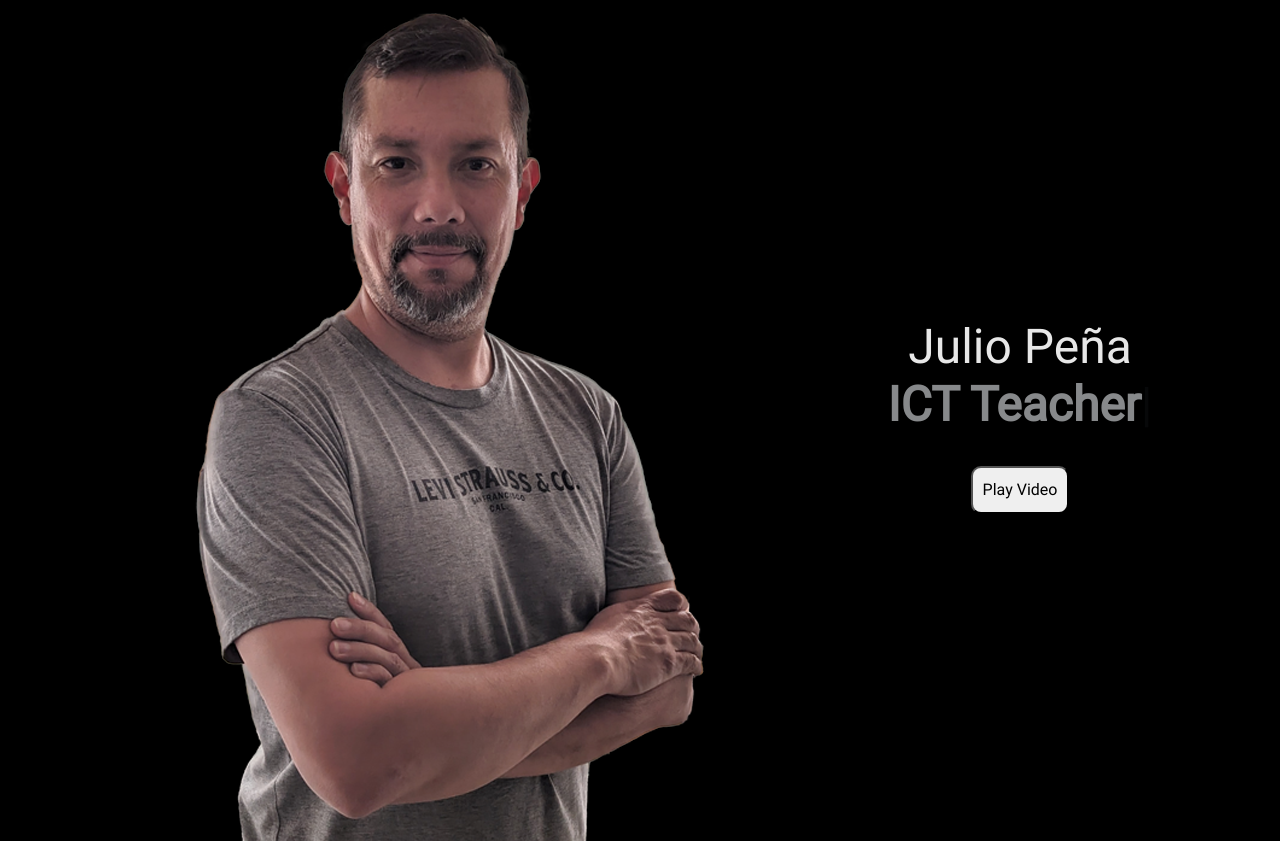
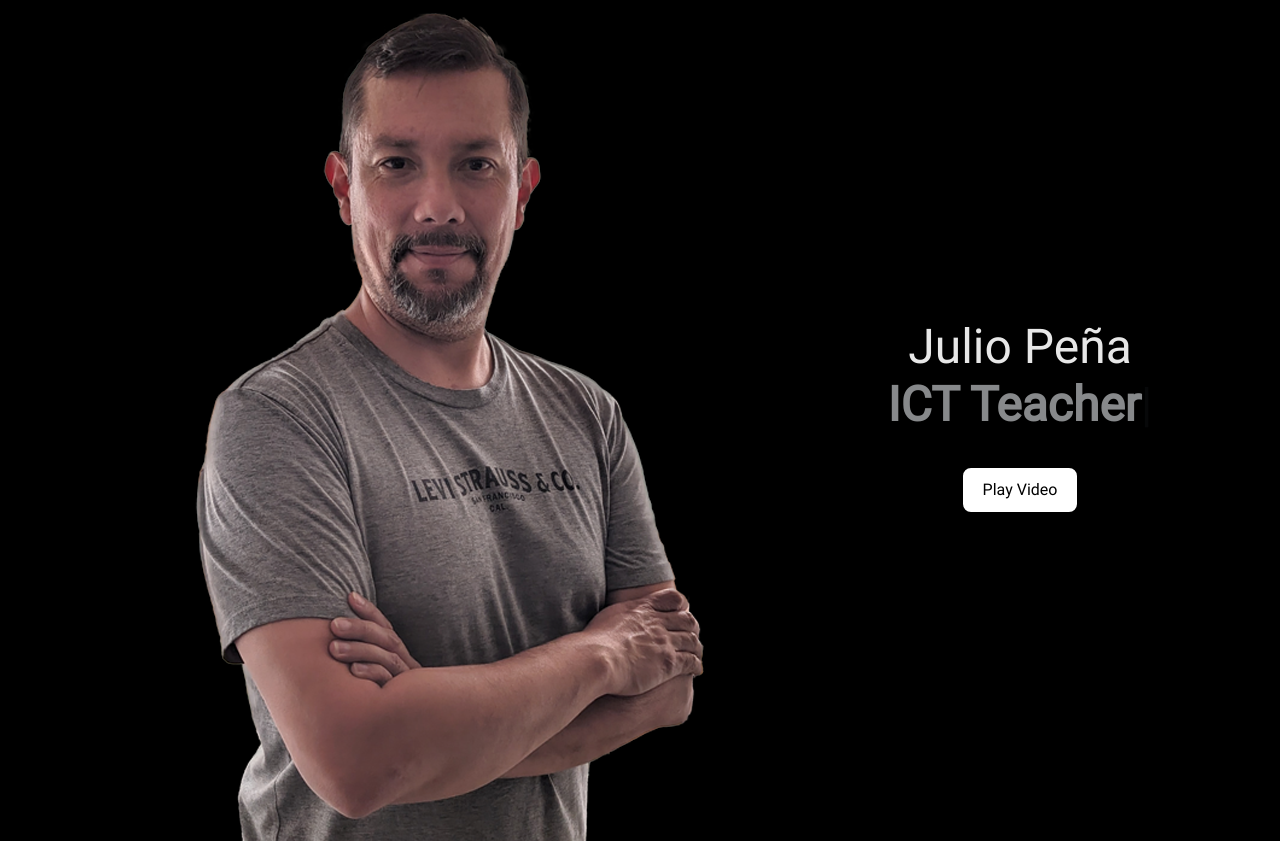
Before and after one commit to donyeomaster/3eraEntrega, a plain HTML site: page index.html in a window 1280 px wide. Shown: the part 96-937 px from the top of the page. Drawn offline with nearby package versions, Linux system fonts and the light colour scheme.

Commit message:
se agrego boton de video

```diff
--- a/css/style.css
+++ b/css/style.css
@@ -80,12 +80,24 @@ main .contenedor-img {
 }
 
 #openModalBtn{
-    padding: 10px;
+    background-color: white;
+    color: black;
+    border: 2px solid black;
+    padding: 10px 20px;
+    font-size: 16px;
+    cursor: pointer;
+    transition: background-color 0.3s, color 0.3s;
     text-align: center;
-    cursor: pointer;
     border-radius: 10px;
 
 }
+
+#openModalBtn:hover {
+    background-color: black;
+    border: 2px solid rgb(255, 255, 255);
+    color: white;
+}
+
 
 /* modal */
 .modal {
```
